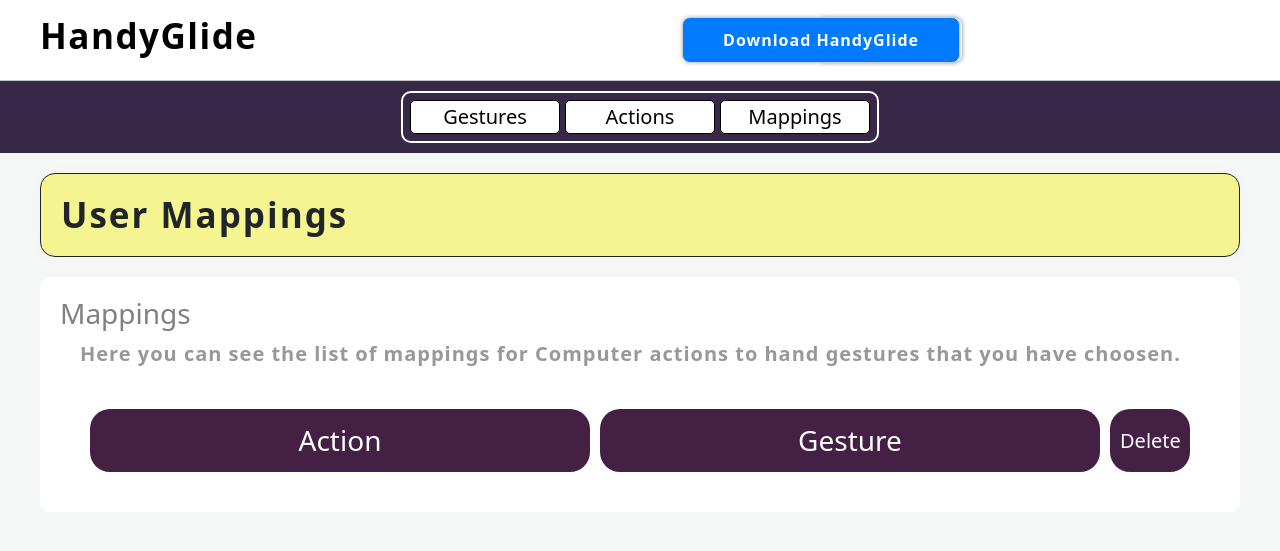
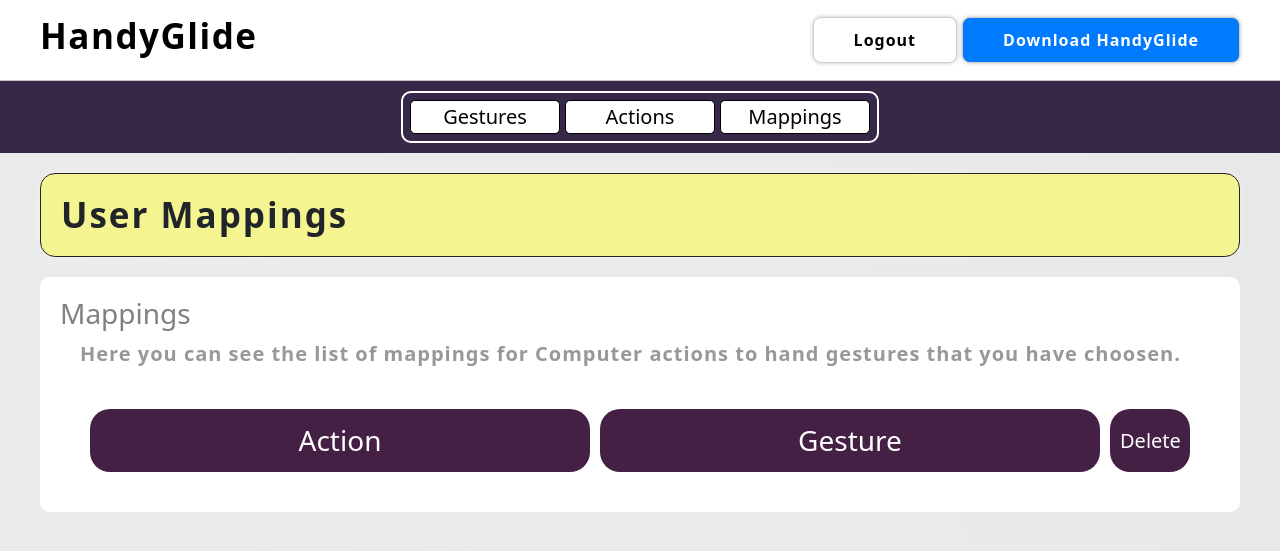
Before and after one commit to sanjeevholla26/Hand_tracking_and_motion_sensing, a Django app: page /user_mappings/ in a window 1280 px wide. Shown: the top 551 px of the page. Run offline with Django 4.2, Linux system fonts and the light colour scheme; the visitor is signed in with stand-in values (Sample User, id 1); data that the repository does not hold is empty.

Commit message:
[UI]: Optimize UI

```diff
--- a/Virtual_Mouse_Hand_Tracker/webapp/templates/webapp/home.html
+++ b/Virtual_Mouse_Hand_Tracker/webapp/templates/webapp/home.html
@@ -33,7 +33,7 @@
 
      <style>
          body {
-            background: linear-gradient(70deg, #8744a5, #3f4fb5, #32a852);
+            background: linear-gradient(70deg, #3f51b5, #00bcd4, #4caf50);
             background-size: 800% 800%;
             color: white;
             font-family: system-ui, -apple-system, BlinkMacSystemFont, 'Segoe UI', Roboto, Oxygen, Ubuntu, Cantarell, 'Open Sans', 'Helvetica Neue', sans-serif;
--- a/Virtual_Mouse_Hand_Tracker/webapp/templates/webapp/user_mappings.html
+++ b/Virtual_Mouse_Hand_Tracker/webapp/templates/webapp/user_mappings.html
@@ -39,9 +39,31 @@
     </div>
     <style>
         body {
-            background-color: rgb(245, 247, 247);
-            font-family: system-ui, -apple-system, BlinkMacSystemFont, 'Segoe UI', Roboto, Oxygen, Ubuntu, Cantarell, 'Open Sans', 'Helvetica Neue', sans-serif;
-        }
+        background: linear-gradient(70deg, #f5f5f5, #e9e9e9, #bdbdbd);
+    background-size: 800% 800%;
+    font-family: system-ui, -apple-system, BlinkMacSystemFont, 'Segoe UI', Roboto, Oxygen, Ubuntu, Cantarell, 'Open Sans', 'Helvetica Neue', sans-serif;
+
+    /* Adjust animation duration for faster color change */
+    -webkit-animation: AnimationName 10s ease infinite;
+    -moz-animation: AnimationName 10s ease infinite;
+    animation: AnimationName 10s ease infinite;
+}
+
+@-webkit-keyframes AnimationName {
+    10%{background-position:0% 50%}
+    50%{background-position:100% 50%}
+    100%{background-position:0% 50%}
+}
+@-moz-keyframes AnimationName {
+    0%{background-position:0% 50%}
+    50%{background-position:100% 50%}
+    100%{background-position:0% 50%}
+}
+@keyframes AnimationName {
+    0%{background-position:0% 50%}
+    50%{background-position:100% 50%}
+    100%{background-position:0% 50%}
+}
         .user-mapping-cont{
             max-width: 1200px;
             margin: auto;
@@ -67,14 +89,6 @@
             background-color: white;
             margin-top: 20px;
             border-radius: 10px;
-        }
-        .btn-download {
-            position: absolute;
-            top: 10px;
-            right: 10px;
-            z-index: 1;
-            margin-top: 7.25px;
-            margin-right: 310px;
         }
         .all-mappings>h3{
             color: rgb(128, 128, 128);
@@ -155,9 +169,6 @@
         .mapping-group{
             margin-top: 40px;
         }
-        .logout-btn {
-            margin-right: 272.5px;
-        }
 
     </style>
 {% endblock %}
--- a/Virtual_Mouse_Hand_Tracker/webapp/views.py
+++ b/Virtual_Mouse_Hand_Tracker/webapp/views.py
@@ -12,6 +12,8 @@
 import json
 from django.views import View
 from django.utils.encoding import smart_str
+from django.http import HttpResponse
+
 import os
 
 # Create your views here.
@@ -166,6 +168,9 @@
         # Redirect to home if the user is not authenticated
         return HttpResponseRedirect(reverse('home'))
 
+# def user_guide(request):
+
+
 # Django view code
 @csrf_exempt
 def check_for_user(request):
@@ -193,7 +198,7 @@
 class DownloadZipFileView(View):
     def get(self, request):
         # Path to your pre-existing zip file
-        zip_file_path = "/home/Downloads"
+        zip_file_path = "/home/sanjeev/Desktop/mouse_action.zip"
 
         # Open the file in binary mode
         with open(zip_file_path, 'rb') as zip_file:
```
Also changed, not shown: Virtual_Mouse_Hand_Tracker/webapp/templates/webapp/all_actions.html (+25 -4 lines), Virtual_Mouse_Hand_Tracker/webapp/templates/webapp/all_gestures.html (+25 -4 lines), Virtual_Mouse_Hand_Tracker/webapp/templates/webapp/hand_gesture.html (+28 -6 lines), Virtual_Mouse_Hand_Tracker/webapp/templates/webapp/mouse_action_gesture_mapping.html (+48 -16 lines), Virtual_Mouse_Hand_Tracker/webapp/templates/webapp/header_layout.html (line endings or trailing spaces).
